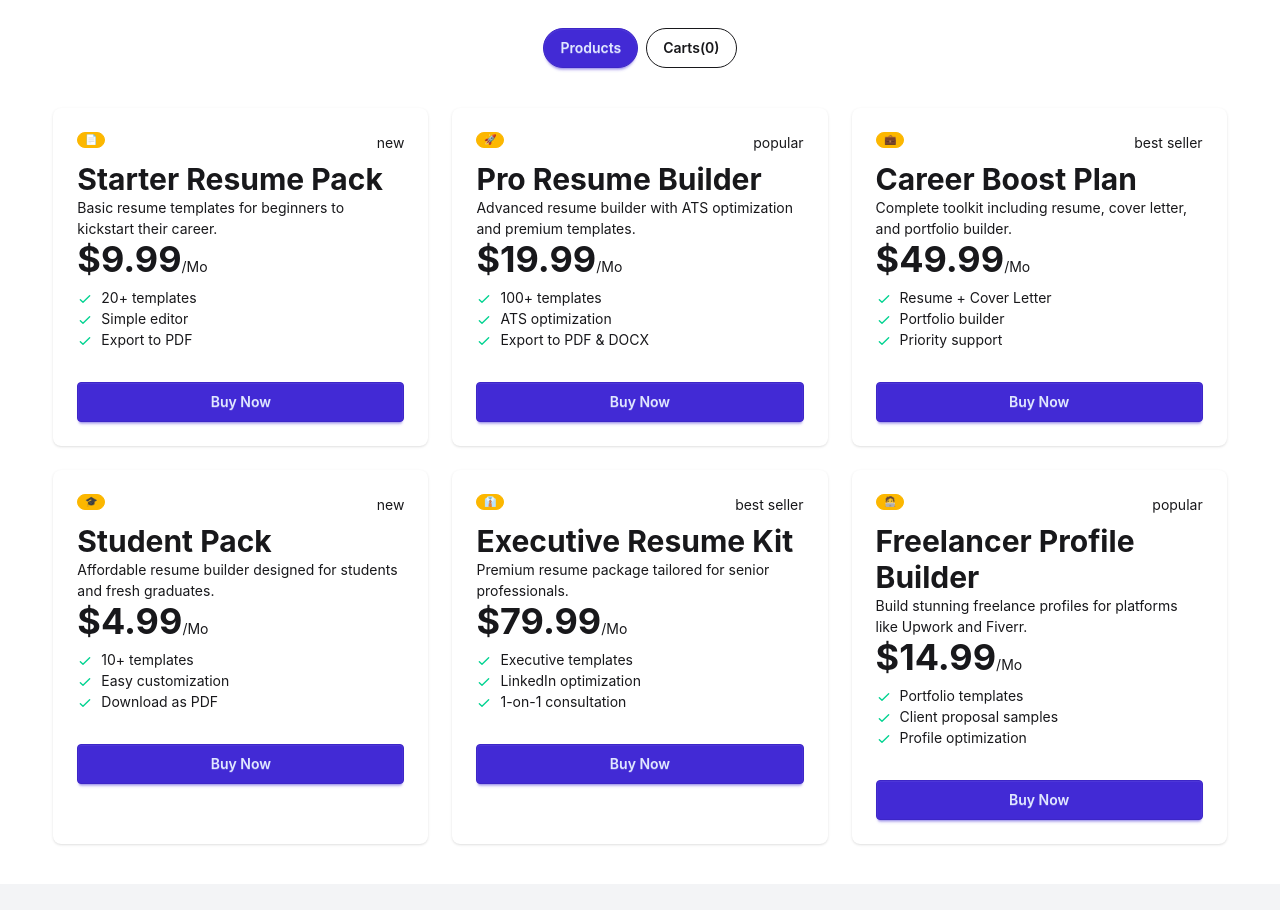
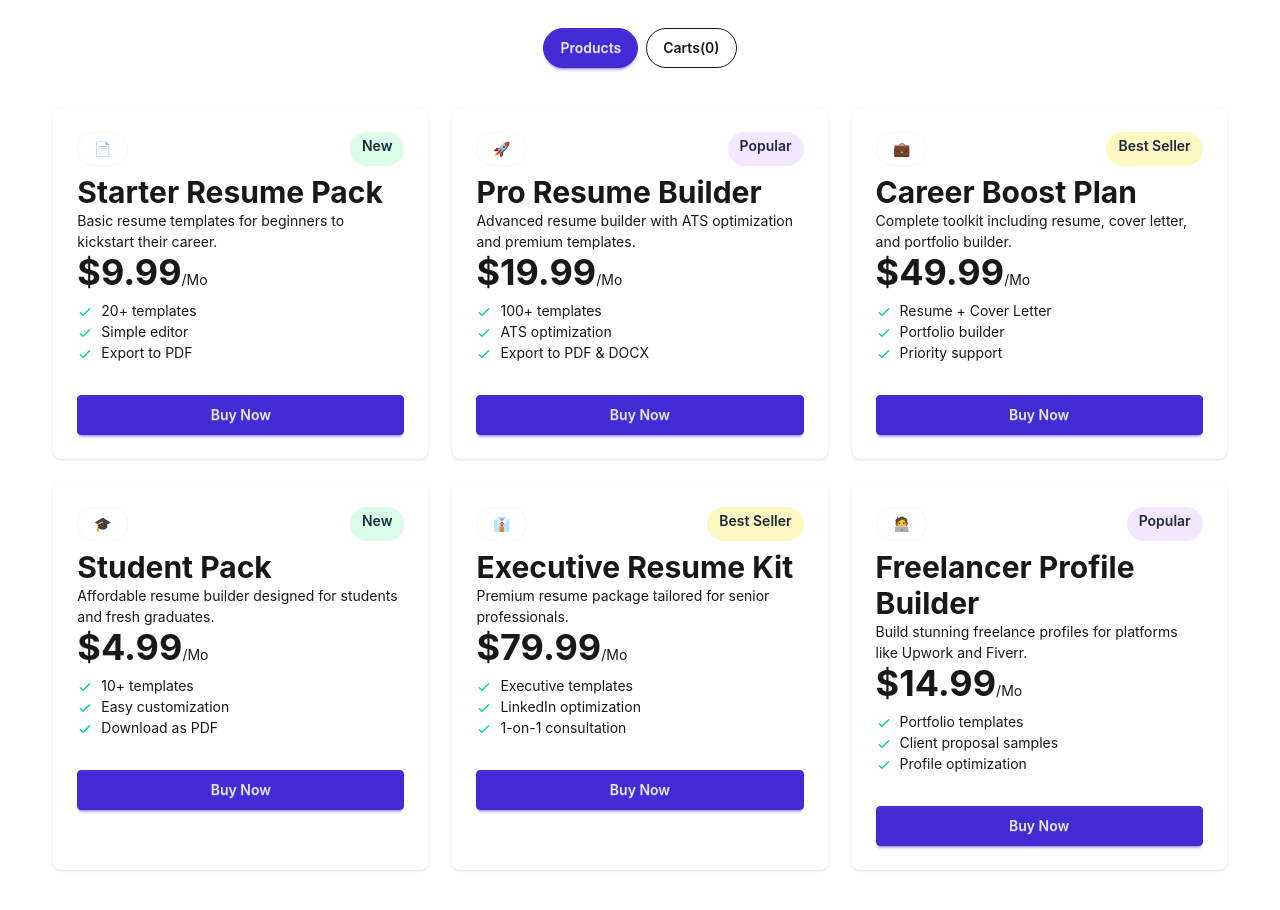
Before and after one commit to raklinchakma021-pixel/latestassign6, a React (Vite) app: page / in a window 1280 px wide. Shown: the part 1026-1936 px from the top of the page. Built offline with nearby package versions, Linux system fonts and the light colour scheme.

Commit message:
changes on product card

```diff
--- a/src/components/ProductCard.jsx
+++ b/src/components/ProductCard.jsx
@@ -6,8 +6,16 @@
             <div className="card bg-base-100 shadow-sm">
   <div className="card-body">
     <div className='flex justify-between '>
-    <span className="badge badge-xs badge-warning">{product.icon}</span>
-    <span>{product.tag}</span>
+    <span className="badge badge-md outline-gray-100 rounded-full p-4">{product.icon}</span>
+    <span   className={`px-3 py-1 rounded-full text-sm font-semibold capitalize ${
+    product.tag.toLowerCase() === "best seller"
+      ? "bg-yellow-100 text-gray-800"
+      : product.tag.toLowerCase() === "new"
+      ? "bg-green-100 text-gray-800"
+      : product.tag.toLowerCase() === "popular"
+      ? "bg-purple-100 text-gray-800"
+      : "bg-base-200"
+  }`}>{product.tag}</span>
     </div>
     <div className="">
       <h2 className="text-3xl font-bold">{product.name}</h2>
```
